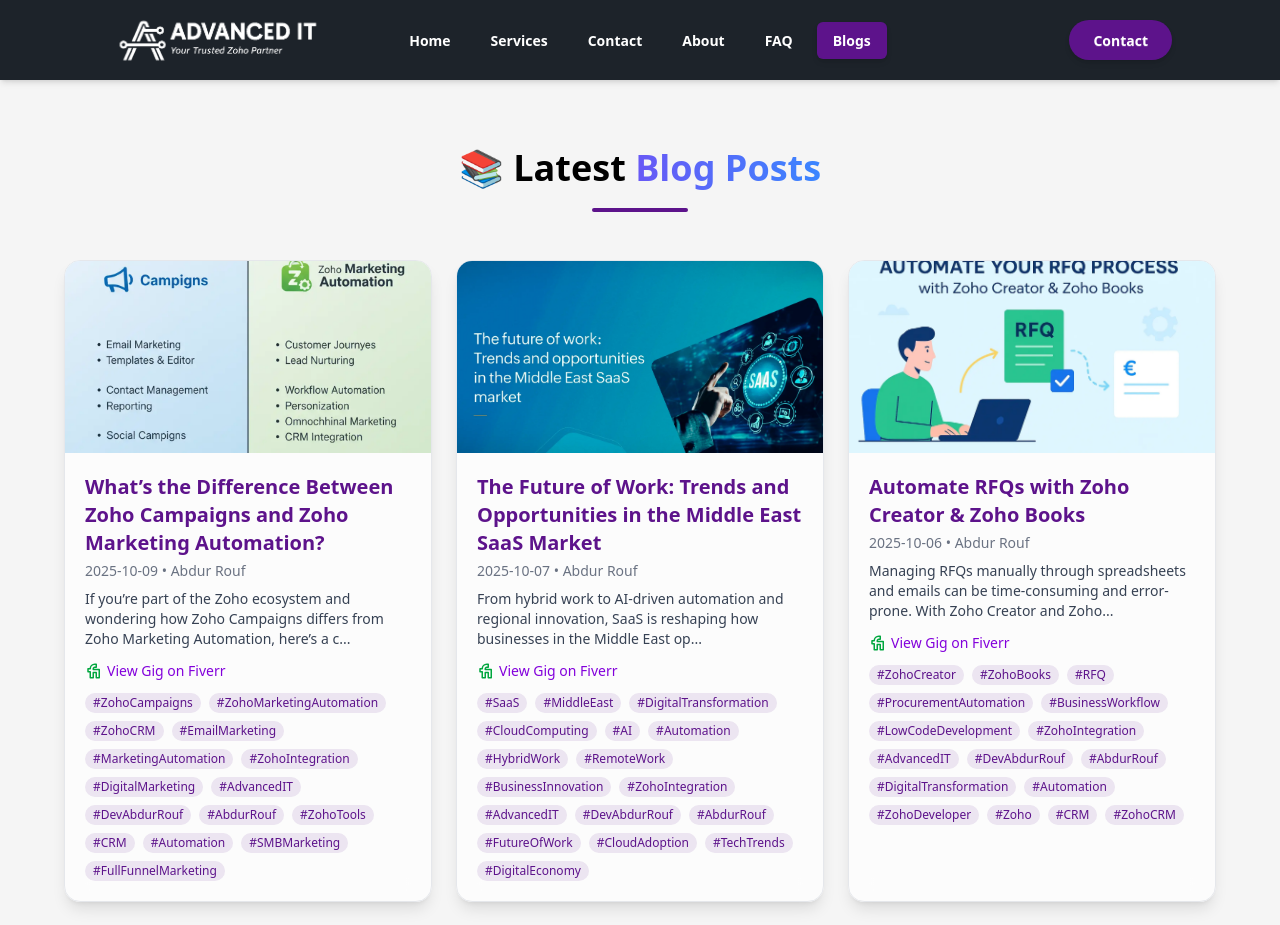
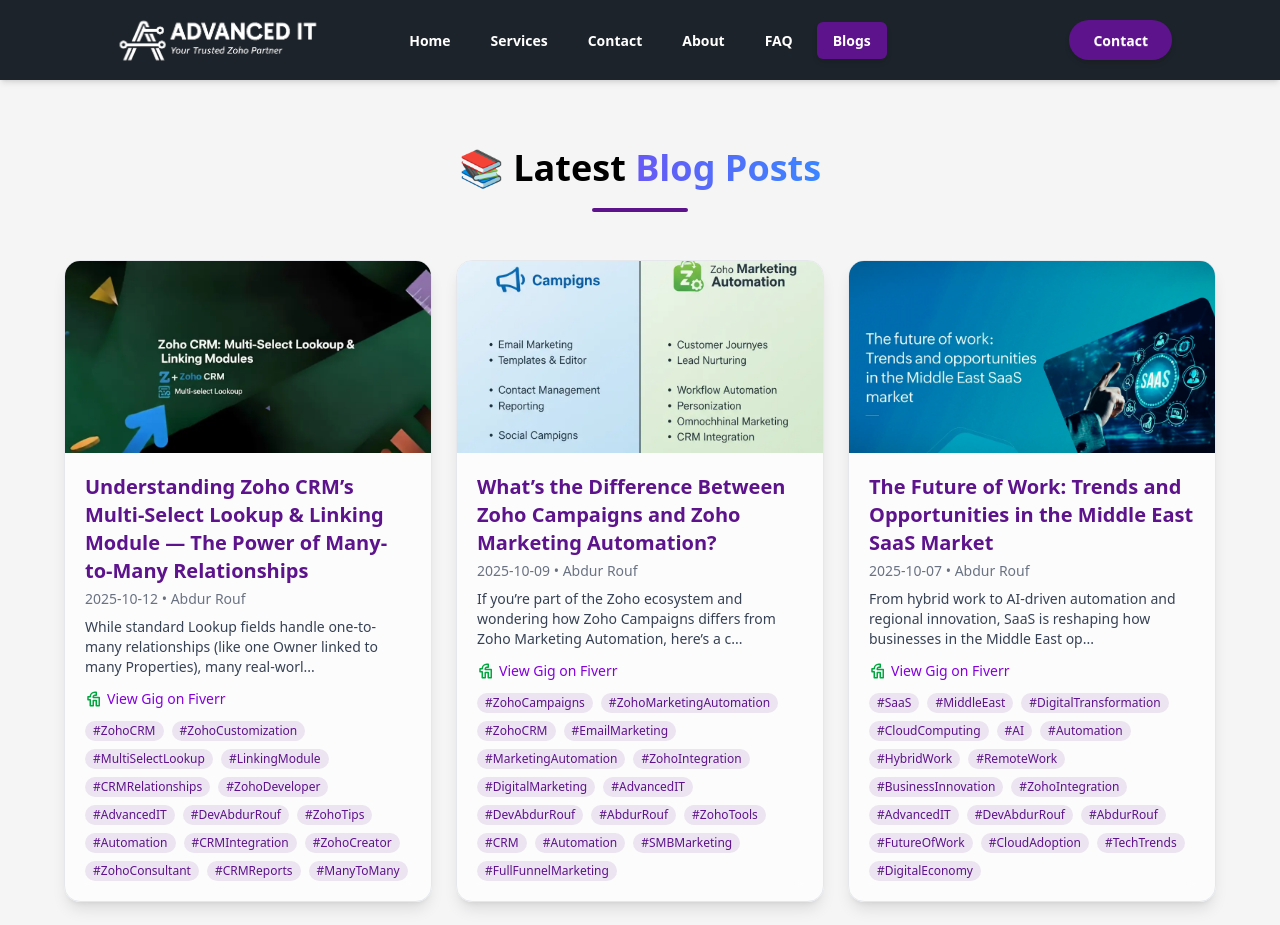
Before and after one commit to arouf01/advancedit, a React (Vite) app: page /blogs in a window 1280 px wide. Shown: the top 925 px of the page. Built offline with nearby package versions, Linux system fonts and the light colour scheme.

Commit message:
12/10/2025

```diff
--- a/src/data/blogs.js
+++ b/src/data/blogs.js
@@ -7,11 +7,95 @@ import ZohoSign from "../assets/blogs/ZohoSign.webp";
 import rfqZohoCreatorZohoBooks from "../assets/blogs/ZohoCreator-ZohoBooks-AbdurRouf-advanced-it.top.webp";
 import zohoSAAS from "../assets/blogs/zoho-zohocrm-zohoCreator-zohoBooks-zohoCRM-abdurRouf-advancedIT.webp";
 import zohoCampaignsVsAutomationImage from "../assets/blogs/ZohoCampaigns-ZohoMarketing Automation-AbdurRouf-advaned-it.top.webp";
+import zohocmMultiSelectLookupField from "../assets/blogs/zohocrm-multi-select-lookup-field.webp";
 
 // Blogs
 export const blogs = [
   /* --- Blogs  Start --- */
 
+  // Blog 10:
+
+  {
+    id: "understanding-zoho-crm-multi-select-lookup-and-linking-module",
+    title:
+      "Understanding Zoho CRM’s Multi-Select Lookup & Linking Module — The Power of Many-to-Many Relationships",
+    date: "2025-10-12",
+    author: "Abdur Rouf",
+    image: `${zohocmMultiSelectLookupField}`,
+    content: {
+      header: `In Zoho CRM, relationships between records define how your data connects — and that’s where Multi-Select Lookup Fields and Linking Modules shine.`,
+      description: `While standard Lookup fields handle one-to-many relationships (like one Owner linked to many Properties), many real-world use cases require many-to-many relationships — for example, a single Policyholder having multiple Policies, and each Policy belonging to multiple Policyholders. That’s where Zoho CRM’s Multi-Select Lookup and Linking Module come in.`,
+
+      servicesInclude: `
+Multi-Select Lookup: Build Many-to-Many Relationships
+The Multi-Select Lookup field lets you associate multiple records between two modules — enabling a flexible, bi-directional connection.
+
+Example:
+An insurance company wants to connect PolicyHolders and Insurance Policies.
+
+- One PolicyHolder can hold several Policies.
+- One Policy can be linked to several PolicyHolders.
+
+With a Multi-Select Lookup, you can easily map this relationship and view it in both modules.
+
+You can add up to 2 multi-select lookup fields per module, and if more are needed, Zoho allows related lists (up to 10) for advanced relationship mapping.
+    `,
+
+      whyChooseMe: `
+What is a Linking Module?
+When you create a Multi-Select Lookup, Zoho CRM automatically generates a Linking Module — a special junction module that holds relationship data between two modules.
+
+Think of it like a bridge that connects both sides:
+Each record in the Linking Module represents one connection between two records — and you can even add custom fields (like Rent Amount, Effective Date, or Relationship Type) to store link-specific data.
+
+Example:
+A Linking Module between Properties and Tenants could store fields like Lease Start Date, Rent Amount, or Agreement Status.
+
+How It Works:
+Each module shows a Related List of linked records.
+You can add, edit, or remove associations directly.
+Zoho automatically manages the background connections through the Linking Module.
+
+The Linking Module can be fully customized — you can add fields, rearrange layouts, set permissions, and even generate reports based on it.
+    `,
+
+      otherInfo: `
+Reporting & Insights
+Reports and dashboards can be built using the Linking Module like any other CRM module.
+When reporting on one primary module, include the Linking Module to bring in data from associated modules — powerful for relationship-based analytics!
+
+Key Notes
+- You can’t import data directly into Multi-Select Lookup fields.
+- Custom Views based on them aren’t supported (use the Linking Module instead).
+- Deleting a primary record removes its linking records too (restored if the parent is restored).
+- Linking Modules can’t have their own related lists — except Notes.
+    `,
+
+      whyUs: `
+Multi-Select Lookups and Linking Modules make Zoho CRM truly relational — allowing your data to interact in realistic, dynamic ways.
+Need Help Setting Up Zoho CRM Relationships?
+As a Zoho expert, I help businesses design, automate, and optimize their CRM architecture — including Multi-Select Lookups, Linking Modules, and advanced workflows.
+    `,
+    },
+    tags: [
+      "ZohoCRM",
+      "ZohoCustomization",
+      "MultiSelectLookup",
+      "LinkingModule",
+      "CRMRelationships",
+      "ZohoDeveloper",
+      "AdvancedIT",
+      "DevAbdurRouf",
+      "ZohoTips",
+      "Automation",
+      "CRMIntegration",
+      "ZohoCreator",
+      "ZohoConsultant",
+      "CRMReports",
+      "ManyToMany",
+    ],
+    link: `https://www.fiverr.com/dev_abdur_rouf`,
+  },
   // Blog 9: Zoho Campaigns and Zoho Automation
   {
     id: "difference-between-zoho-campaigns-and-zoho-marketing-automation",
```
Also changed, not shown: src/assets/blogs/zohocrm-multi-select-lookup-field.webp (added), 1 other file (tests, documents, lock files or other folders).
